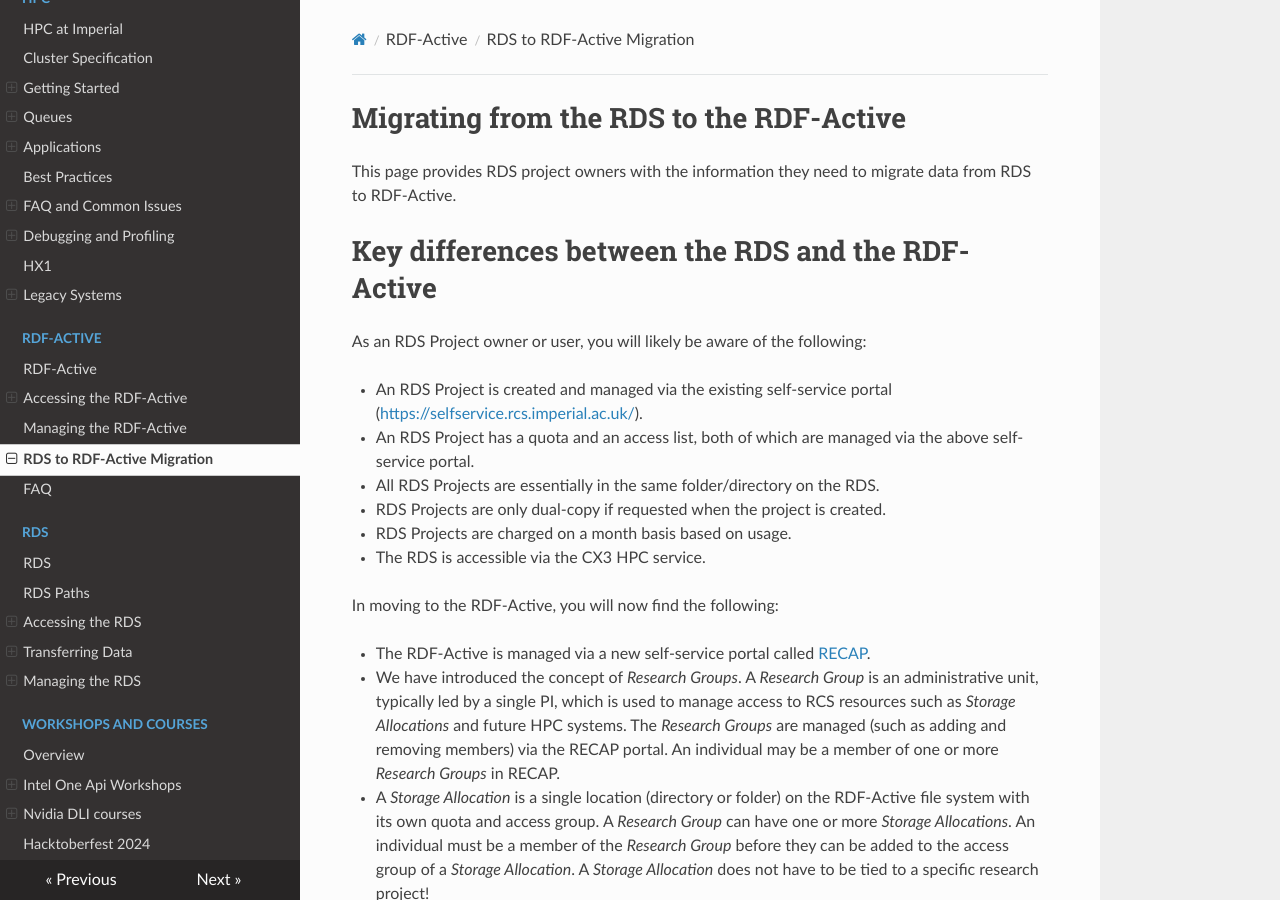
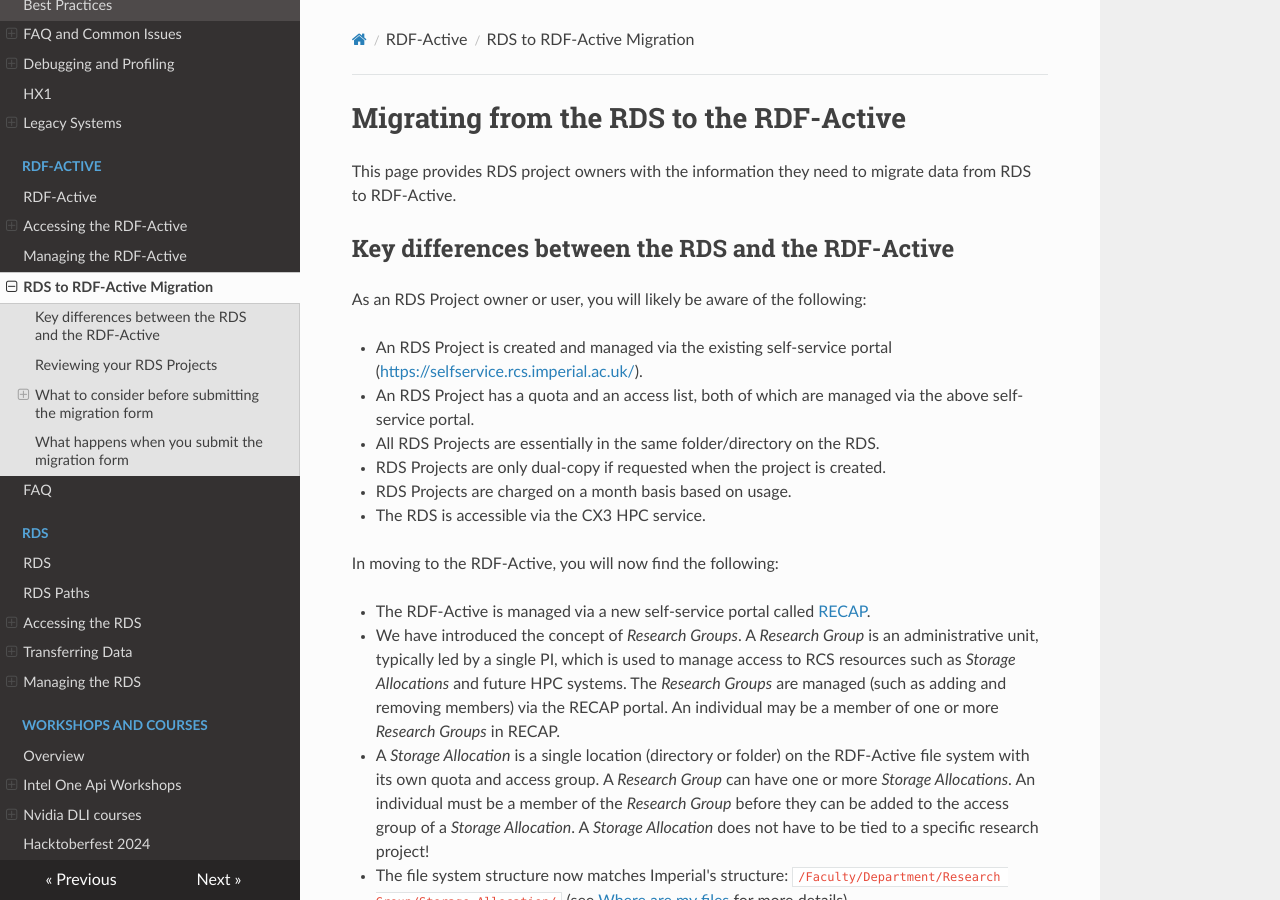
Before and after one commit to ImperialCollegeLondon/icl-rcs-user-guide, an MkDocs documentation site: the page built from docs/rdfactive/rds-rdfactive-migration.md, in a window 1280 px wide and 900 px high. Built offline with MkDocs 1.6.1, drawn with Linux system fonts in a browser that asks for light colours; nearby versions of some CDN libraries.

Commit message:
Fixed the heading layout so page titles now appear in the side bar.

```diff
--- a/docs/rdfactive/rds-rdfactive-migration.md
+++ b/docs/rdfactive/rds-rdfactive-migration.md
@@ -2,7 +2,7 @@
 
 This page provides RDS project owners with the information they need to migrate data from RDS to RDF-Active.
 
-# Key differences between the RDS and the RDF-Active
+## Key differences between the RDS and the RDF-Active
 
 As an RDS Project owner or user, you will likely be aware of the following:
 
@@ -24,35 +24,35 @@ In moving to the RDF-Active, you will now find the following:
 * RDF-Active storage allocations are pre-paid for a minimum of 12 months, based on a requested level of quota.
 * The RDF-Active is not directly accessible via the HPC services - please see our [FAQ](./rdfactive-faq.md#why-isnt-the-rdf-active-accessible-from-hpc-systems) for more information.
 
-# Reviewing your RDS Projects
+## Reviewing your RDS Projects
 
 We have begun contacting [RDS Project](../rds/index.md) owners to provide them a list of the RDS projects they own for them to review; if you have not yet received this spreadsheet and would prefer not to wait, please [raise a ticket with us](../support/index.md) so we can send you a copy. In reviewing the list of RDS Projects, you have two options for each one:
 
 * **Deletion:** If you no longer need the RDS Project space and have taken any necessary steps to preserve what data you require from it then you can request for the project to be deleted by [raising a ticket with us](../support/index.md). *Please note that we can only take requests to close an RDS Project from the Project owner or designated administrator.*
 * **Migration:** You can fill in our migration form to request one or more RDS projects to be migrated to the RDF-Active. Please see the [following section for more information](#what-to-consider-before-submitting-the-migration-form).
 
-# What to consider before submitting the migration form
+## What to consider before submitting the migration form
 
 !!! warning
     The current [RDS to RDF-Active migration form](https://servicemgt.imperial.ac.uk/esc?id=sc_cat_item&sys_id=35ee36f83b3e66101feaf49a04e45a55&sysparm_category=52a4a8f21be62110557837b5464bcbd2) contains several inaccuracies regarding terminology, namely where you see references to RDF Group Space, this should instead refer to and **RDF-Active Storage Allocation**. Note also that you are **NOT** limited to G and P codes as the form infers, you may also use other codes including departmental F codes.
 
     We are working to correct the form as soon as possible but please [contact us](../support/index.md) if you have any questions in relation to this.
 
-## What research group to migrate the data to
+### What research group to migrate the data to
 
 The first question on the migration form is whether the migration is On behalf of myself or someone else. The option you provide here will be used to set up the *Research Group* in the self-service portal and *Research Group* path on the file system will be based on the username of the Research Group lead.
 
 If your *Research Group* is led by multiple individuals and/or you would like a different "file system friendly" path, please get in [contact with us](../support/index.md) before you submit the migration form.
 
-## How many storage allocations do I need
+### How many storage allocations do I need
 
 The RDS to RDF-Active migration form must be filled in once per Storage Allocation required on the RDF-Active (remember that a Storage Allocation has its own quota and access group).
 
-### I only have one RDS Project to migrate
+#### I only have one RDS Project to migrate
 
 If you only have one RDS Project to migrate to the RDF-Active, then you only need to fill the form in once, attaching a file containing the name of the RDS Project to migrate (this can either be the spreadsheet that we've provided you or simply a text file with the name of the RDS Project). When filling in the form, please make sure to request suffient quota to cover the volume of data currently stored on the RDS as well as any additional usage for the next 12 months after moving to the RDF-Active.
 
-### I have multiple RDS Projects to migrate
+#### I have multiple RDS Projects to migrate
 
 When you have multiple RDS Projects to migrate to the RDF-Active, you have essentially three options:
 
@@ -60,11 +60,11 @@ When you have multiple RDS Projects to migrate to the RDF-Active, you have essen
 * **A many-to-one mapping of multiple RDS Projects to a single RDF-Active storage alloction**. You may want to do this if you find it easier to have all of your RDS Projects copied into a single "shared" space for your research group. You will only need to fill the form in once but you will need to attach a file containing a list of the projects you wish to merge to the single storage allocation; please make sure to request a quota level that covers the data volume from all the RDS Projects you wish to migrate to the RDF-Active as well as any expected new usage for the next 12 months. When it comes to migrating your data, we will copy each RDS Project into a similarly named directory/folder within your "shared" storage allocation.
 * **Merging some RDS projects but not others** As a combination of the previous two options, you may wish to merge some RDS Projects into a single storage alllocation on the RDF-Active but not others. To achieve this, follow the guidance in the previous two options, filling in the form once per storage allocation you'd like on the RDF-Active.
 
-## What do I do now?
+### What do I do now?
 
 If you believe you have sufficient information to fill in the [RDS to RDF-Active migration form](https://servicemgt.imperial.ac.uk/esc?id=sc_cat_item&sys_id=35ee36f83b3e66101feaf49a04e45a55&sysparm_category=52a4a8f21be62110557837b5464bcbd2), please go ahead and do so. Please [contact us](../support/index.md) if you have any further questions.
 
-# What happens when you submit the migration form
+## What happens when you submit the migration form
 
 1. **Initial Processing**: When your form is initially submitted, it will go direct to the ICT Demand and Recharge Team who will review your request and arrange for the transfer of funds from the account you specified.
 1. **Allocation to a migration stage**: Once your ticket is passed to us we will allocate you to a "migration stage" which will be dependent upon when we receive the request and the type of data you have. We will/have begun transferring projects in "Stage 1" and given the large number of projects and the volume of data to migrate, it will likely take months for us to transfer all projects in this stage. Once we have finished transferring users in "Stage 1", we will start migrating users in "Stage 2".
```
